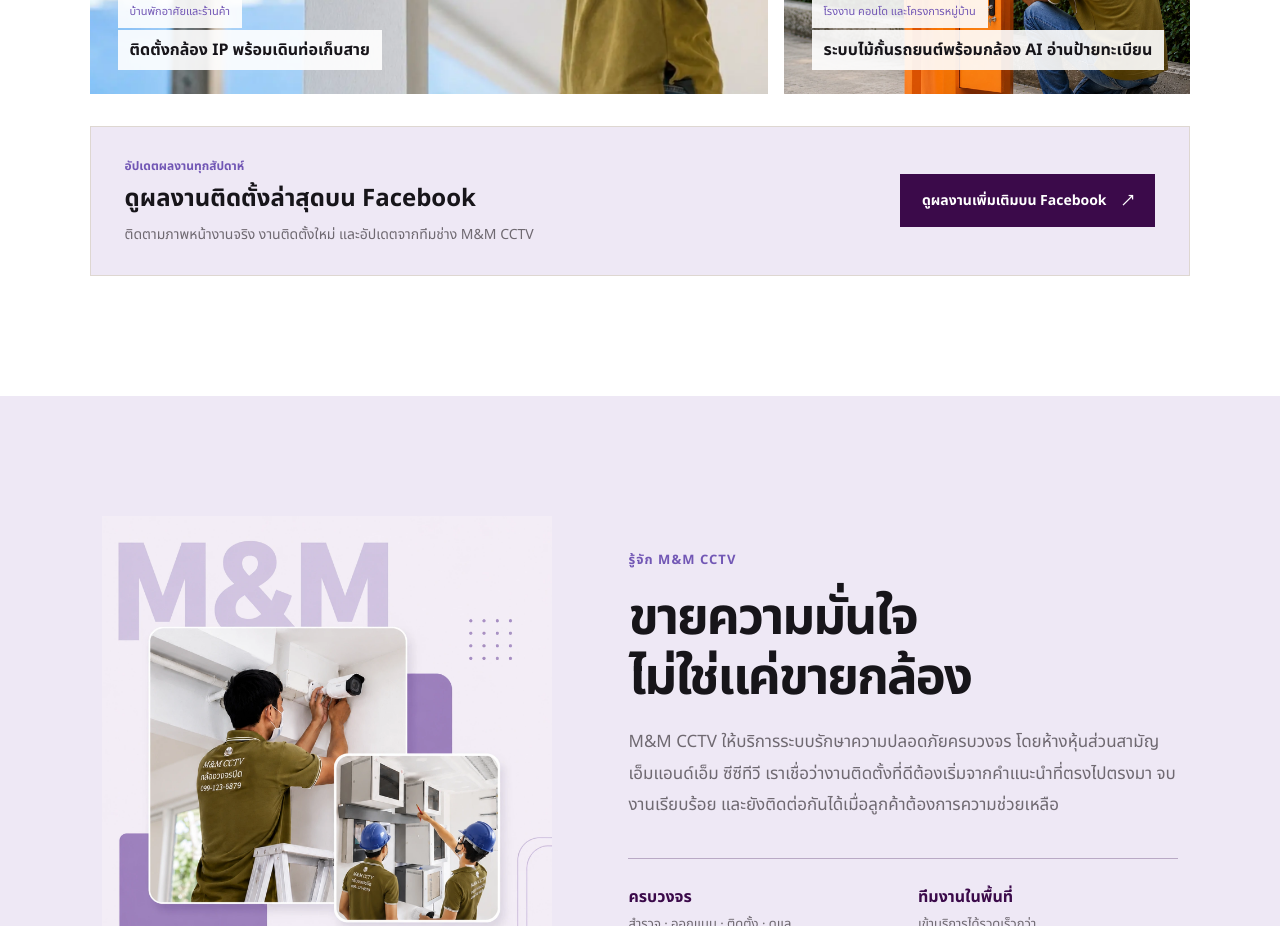
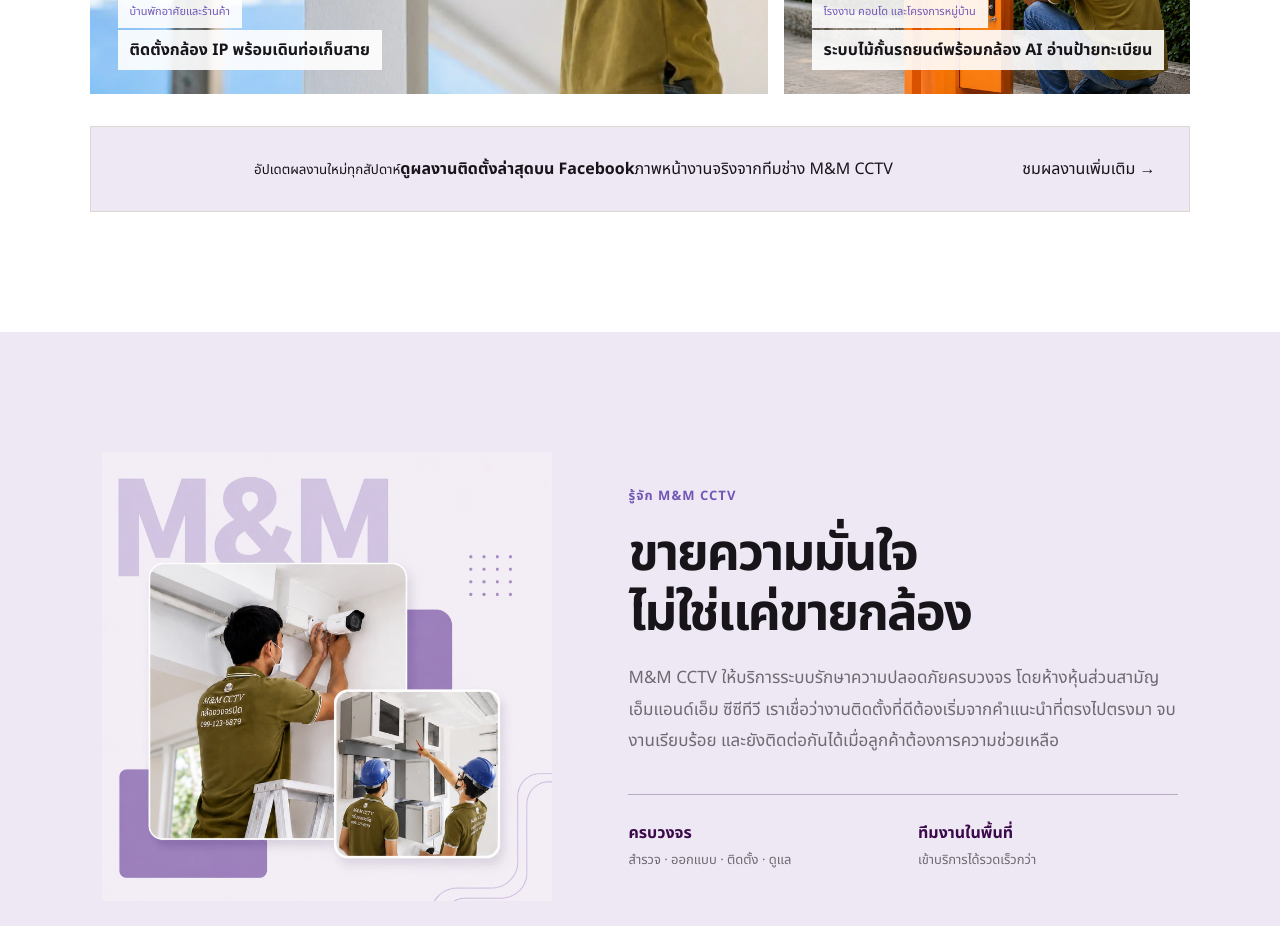
Before and after one commit to momomaggi/mmcctv-website, a React (Vite) app: page / in a window 1280 px wide. Shown: the part 3400-4326 px from the top of the page. Built offline with nearby package versions, Linux system fonts and the light colour scheme.

Commit message:
Update page.tsx

```diff
--- a/src/page.tsx
+++ b/src/page.tsx
@@ -263,23 +263,31 @@ export default function Home() {
     </div>
   </div>
 </div>
-        <div className="facebook-works">
-  <div>
-    <span>อัปเดตผลงานทุกสัปดาห์</span>
-    <h3>ดูผลงานติดตั้งล่าสุดบน Facebook</h3>
-    <p>
-      ติดตามภาพหน้างานจริง งานติดตั้งใหม่ และอัปเดตจากทีมช่าง M&amp;M CCTV
-    </p>
-  </div>
+ <a
+  className="facebook-works"
+  href="https://www.facebook.com/mmcctv.sales"
+  target="_blank"
+  rel="noopener noreferrer"
+  aria-label="ดูผลงานติดตั้งล่าสุดของ M&M CCTV บน Facebook"
+>
+  <span className="facebook-icon" aria-hidden="true">
+    <svg viewBox="0 0 24 24">
+      <path d="M13.8 22v-8h2.7l.4-3h-3.1V9.1c0-.9.3-1.5 1.6-1.5h1.7V4.9c-.3 0-1.3-.1-2.5-.1-2.5 0-4.2 1.5-4.2 4.4V11H7.6v3h2.8v8h3.4Z" />
+    </svg>
+  </span>
 
-  <a
-    href="https://www.facebook.com/mmcctv.sales"
-    target="_blank"
-    rel="noopener noreferrer"
-  >
-    ดูผลงานเพิ่มเติมบน Facebook <span>↗</span>
-  </a>
-</div>
+  <span className="facebook-copy">
+    <small>อัปเดตผลงานใหม่ทุกสัปดาห์</small>
+    <strong>ดูผลงานติดตั้งล่าสุดบน Facebook</strong>
+    <span>
+      ภาพหน้างานจริงจากทีมช่าง M&amp;M CCTV
+    </span>
+  </span>
+
+  <span className="facebook-action">
+    ชมผลงานเพิ่มเติม <b>→</b>
+  </span>
+</a>
       </section>
 
       <section className="about" id="about">
```
